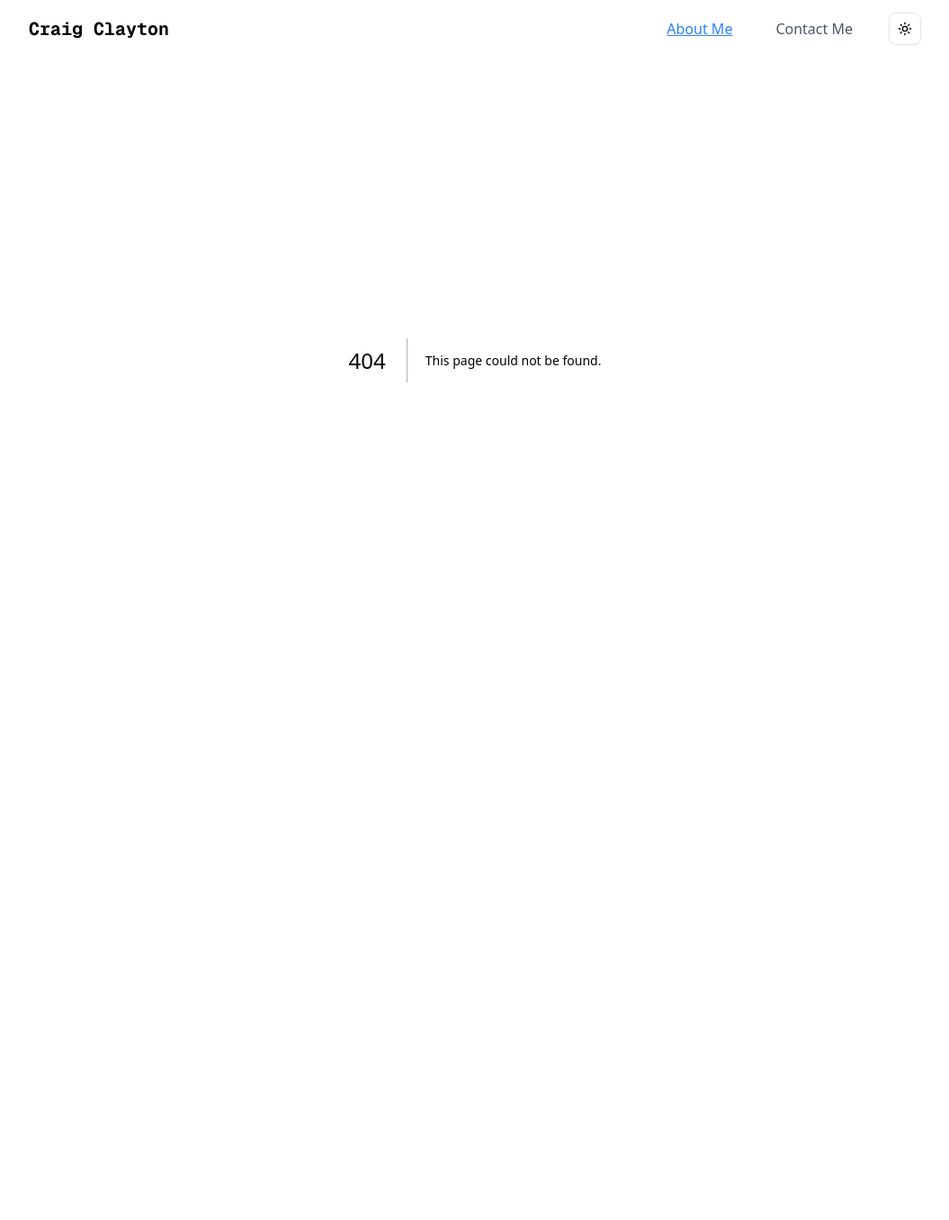
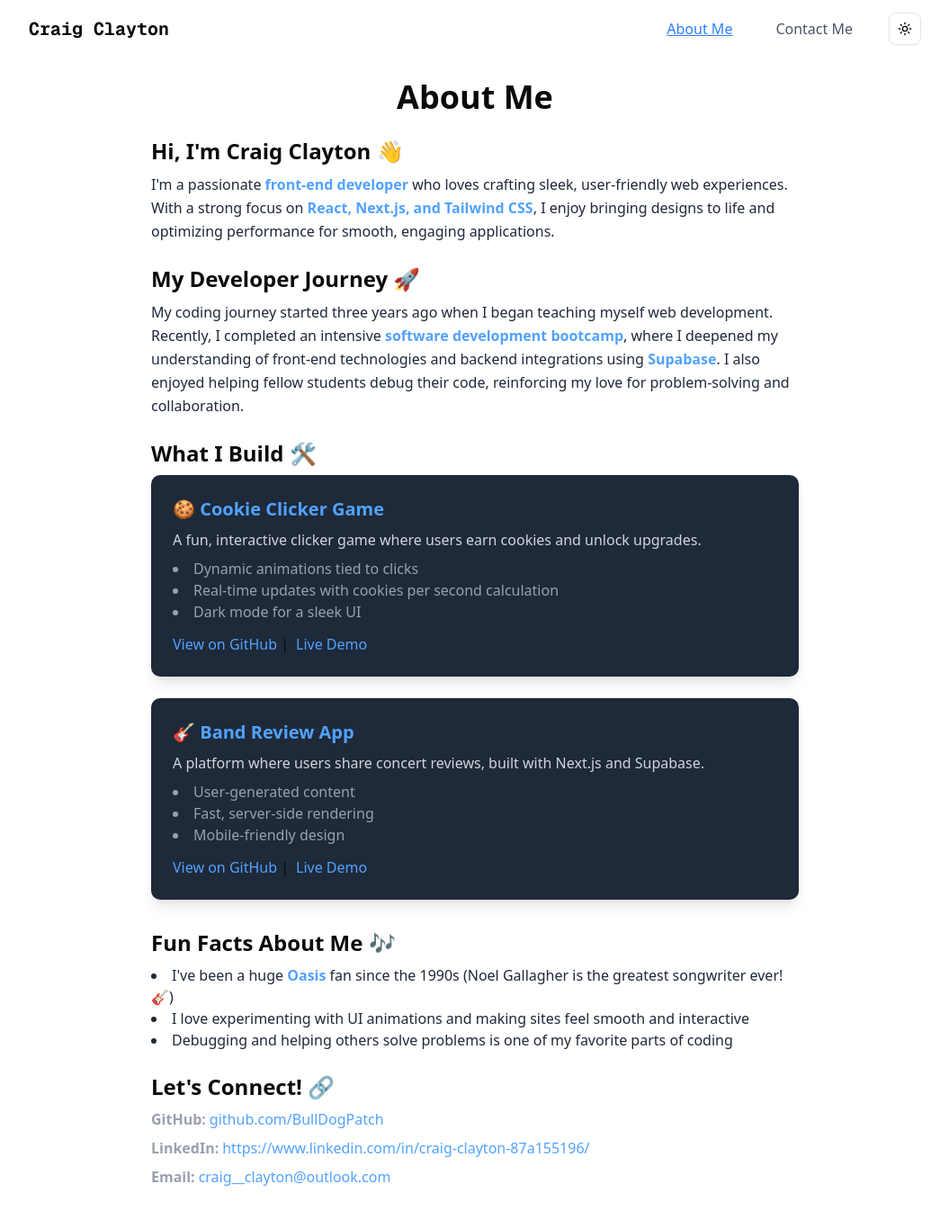
Before and after one commit to BullDogPatch/portfolio-new, a Next.js app: page /about-me in a window 1280 px wide. Before the commit this address had no page. Shown: the top 1356 px of the page at 90% size, without its empty margins (112-1167 px from the left). Before the commit the page ends 800 px from the top, so only its background shows below. Built offline with nearby package versions, Linux system fonts and the light colour scheme.

Commit message:
add about and contact routes

```diff
--- /dev/null
+++ b/src/app/about-me/page.tsx
@@ -0,0 +1,156 @@
+const AboutPage = () => {
+  return (
+    <div className='max-w-3xl mt-10 mx-auto px-6 py-12'>
+      <h1 className='text-4xl font-bold text-center mb-6'>About Me</h1>
+
+      <h2 className='text-2xl font-semibold mb-2'>
+        Hi, I&apos;m Craig Clayton 👋
+      </h2>
+      <p className='text-gray-800 leading-relaxed mb-6 dark:text-gray-300'>
+        I&apos;m a passionate{' '}
+        <span className='font-semibold text-blue-400'>front-end developer</span>{' '}
+        who loves crafting sleek, user-friendly web experiences. With a strong
+        focus on{' '}
+        <span className='font-semibold text-blue-400'>
+          React, Next.js, and Tailwind CSS
+        </span>
+        , I enjoy bringing designs to life and optimizing performance for
+        smooth, engaging applications.
+      </p>
+
+      <h2 className='text-2xl font-semibold mb-2'>My Developer Journey 🚀</h2>
+      <p className='text-gray-800 leading-relaxed mb-6 dark:text-gray-300'>
+        My coding journey started three years ago when I began teaching myself
+        web development. Recently, I completed an intensive{' '}
+        <span className='font-semibold text-blue-400'>
+          software development bootcamp
+        </span>
+        , where I deepened my understanding of front-end technologies and
+        backend integrations using{' '}
+        <span className='font-semibold text-blue-400'>Supabase</span>. I also
+        enjoyed helping fellow students debug their code, reinforcing my love
+        for problem-solving and collaboration.
+      </p>
+
+      <h2 className='text-2xl font-semibold mb-2'>What I Build 🛠️</h2>
+
+      <div className='bg-gray-800 p-6 rounded-lg shadow-lg mb-6'>
+        <h3 className='text-xl font-semibold text-blue-400'>
+          🍪 Cookie Clicker Game
+        </h3>
+        <p className='text-gray-300 mt-2 '>
+          A fun, interactive clicker game where users earn cookies and unlock
+          upgrades.
+        </p>
+        <ul className='list-disc list-inside text-gray-400 mt-2'>
+          <li>Dynamic animations tied to clicks</li>
+          <li>Real-time updates with cookies per second calculation</li>
+          <li>Dark mode for a sleek UI</li>
+        </ul>
+        <div className='mt-3'>
+          <a
+            href='https://github.com/BullDogPatch/week6-assignment'
+            target='_blank'
+            className='text-blue-400 hover:underline'
+          >
+            View on GitHub
+          </a>{' '}
+          |
+          <a
+            href='https://week6-assignment-cia0.onrender.com/'
+            target='_blank'
+            className='text-blue-400 hover:underline ml-2'
+          >
+            Live Demo
+          </a>
+        </div>
+      </div>
+
+      <div className='bg-gray-800 p-6 rounded-lg shadow-lg'>
+        <h3 className='text-xl font-semibold text-blue-400'>
+          🎸 Band Review App
+        </h3>
+        <p className='text-gray-300 mt-2'>
+          A platform where users share concert reviews, built with Next.js and
+          Supabase.
+        </p>
+        <ul className='list-disc list-inside text-gray-400 mt-2'>
+          <li>User-generated content</li>
+          <li>Fast, server-side rendering</li>
+          <li>Mobile-friendly design</li>
+        </ul>
+        <div className='mt-3'>
+          <a
+            href='https://github.com/BullDogPatch/week7-assignment'
+            target='_blank'
+            className='text-blue-400 hover:underline'
+          >
+            View on GitHub
+          </a>{' '}
+          |
+          <a
+            href='https://week7-assignment-gj2c.vercel.app'
+            target='_blank'
+            className='text-blue-400 hover:underline ml-2'
+          >
+            Live Demo
+          </a>
+        </div>
+      </div>
+
+      <h2 className='text-2xl font-semibold mt-8 mb-2'>
+        Fun Facts About Me 🎶
+      </h2>
+      <ul className='list-disc list-inside text-gray-300 mb-6'>
+        <li className='text-gray-800 dark:text-gray-300'>
+          I&apos;ve been a huge{' '}
+          <span className='font-semibold text-blue-400'>Oasis</span> fan since
+          the 1990s (Noel Gallagher is the greatest songwriter ever! 🎸)
+        </li>
+        <li className='text-gray-800 dark:text-gray-300'>
+          I love experimenting with UI animations and making sites feel smooth
+          and interactive
+        </li>
+        <li className='text-gray-800 dark:text-gray-300'>
+          Debugging and helping others solve problems is one of my favorite
+          parts of coding
+        </li>
+      </ul>
+
+      <h2 className='text-2xl font-semibold mb-2'>Let&apos;s Connect! 🔗</h2>
+      <div className='space-y-2'>
+        <p>
+          <span className='font-semibold text-gray-400'>GitHub:</span>
+          <a
+            href='https://www.github.com/BullDogPatch'
+            target='_blank'
+            className='text-blue-400 hover:underline ml-1'
+          >
+            github.com/BullDogPatch
+          </a>
+        </p>
+        <p>
+          <span className='font-semibold text-gray-400'>LinkedIn:</span>
+          <a
+            href='https://www.linkedin.com/in/craig-clayton-87a155196/'
+            target='_blank'
+            className='text-blue-400 hover:underline ml-1'
+          >
+            https://www.linkedin.com/in/craig-clayton-87a155196/
+          </a>
+        </p>
+        <p>
+          <span className='font-semibold text-gray-400'>Email:</span>
+          <a
+            href='mailto:your.email@example.com'
+            className='text-blue-400 hover:underline ml-1'
+          >
+            craig__clayton@outlook.com
+          </a>
+        </p>
+      </div>
+    </div>
+  );
+};
+
+export default AboutPage;
--- /dev/null
+++ b/src/app/contact-me/page.tsx
@@ -0,0 +1,18 @@
+import ContactForm from '@/components/contact-form';
+import { Metadata } from 'next';
+
+export const metadata: Metadata = {
+  title: 'Contact Me',
+  description:
+    'Passionate front-end developer with a focus on building fast, modern, and accessible web applications.',
+};
+
+const ContactPage = () => {
+  return (
+    <div className='w-1/2 mx-auto h-[90vh] mt-10 flex justify-center items-center'>
+      <ContactForm />
+    </div>
+  );
+};
+
+export default ContactPage;
--- a/src/app/layout.tsx
+++ b/src/app/layout.tsx
@@ -38,7 +38,9 @@
           disableTransitionOnChange
         >
           <Header />
-          {children}
+          <main className='flex flex-col gap-[32px] row-start-2 items-center sm:items-start'>
+            {children}
+          </main>
         </ThemeProvider>
       </body>
     </html>
```
